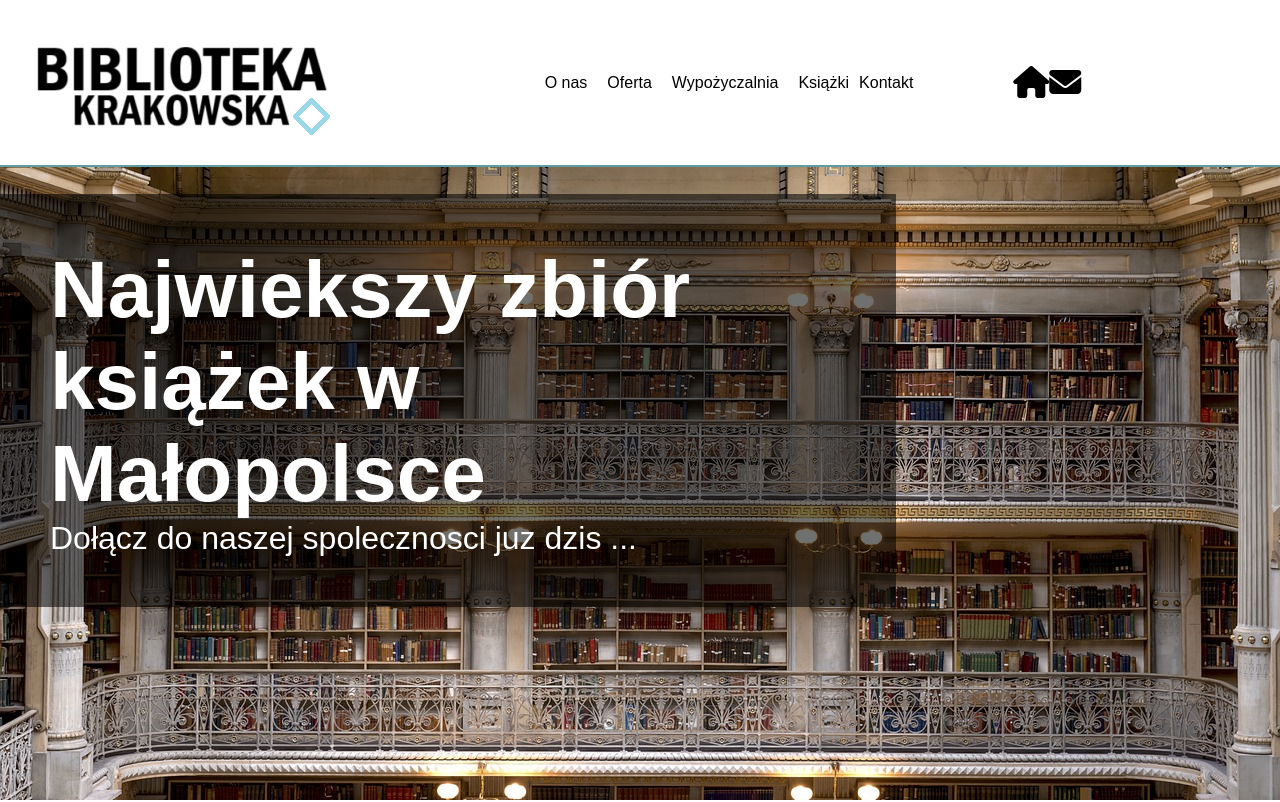
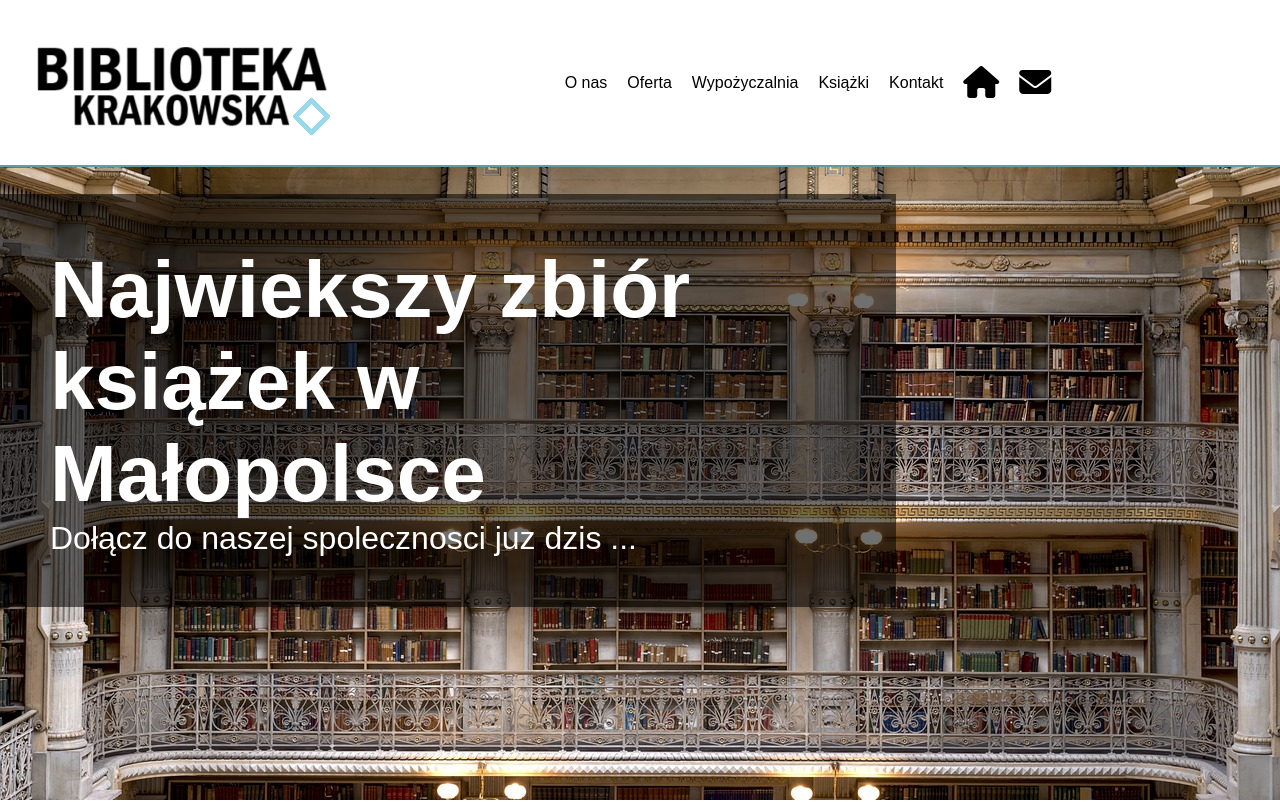
Before and after one commit to marcinoles87/biblioteka, a React (Create React App) app: page / in a window 1280 px wide. Shown: the top 802 px of the page. Built offline with nearby package versions, Linux system fonts and the light colour scheme; no server answers; a web font is replaced by a local one.

Commit message:
add new function

```diff
--- a/src/components/Nav.js
+++ b/src/components/Nav.js
@@ -14,11 +14,9 @@ function Nav() {
          <li> <Link to={'/oferta'}>Oferta</Link></li>
          <li><Link to={'/wypozyczalnia'}>Wypożyczalnia</Link></li>
           <li><Link to={'/ksiazki'}>Książki</Link></li>
-          <a href='#kontakt'>Kontakt</a>
-          <div className='nav-icons'>
-          <i class="fa-solid fa-house fa-2xl"></i>
-          <i class="fa-solid fa-envelope fa-2xl"></i>
-          </div>
+          <li><a href='#kontakt'>Kontakt</a></li>
+          <li><i class="fa-solid fa-house fa-2xl"></i></li>
+          <li><i class="fa-solid fa-envelope fa-2xl"></i></li>
 
 
         </ul>
```
